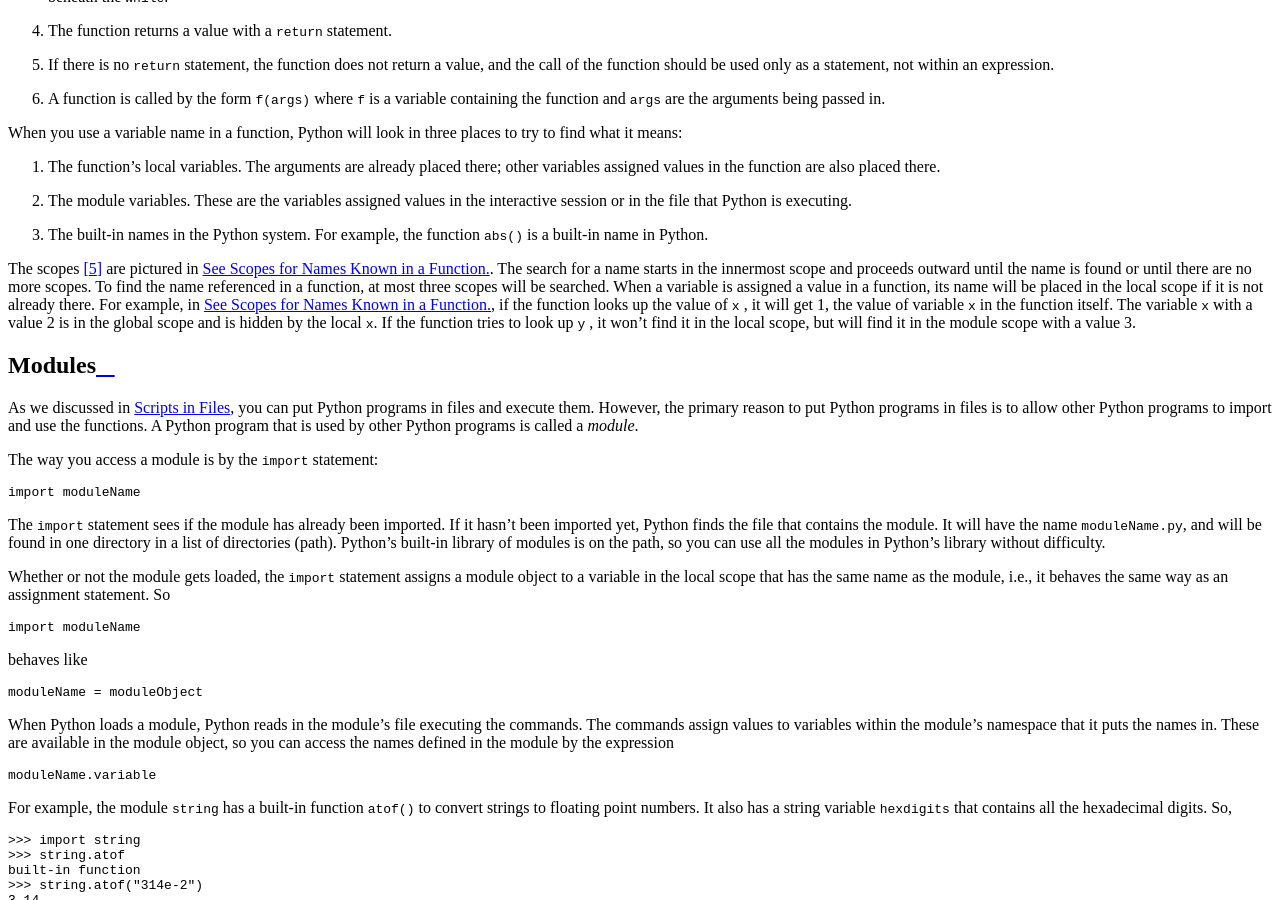
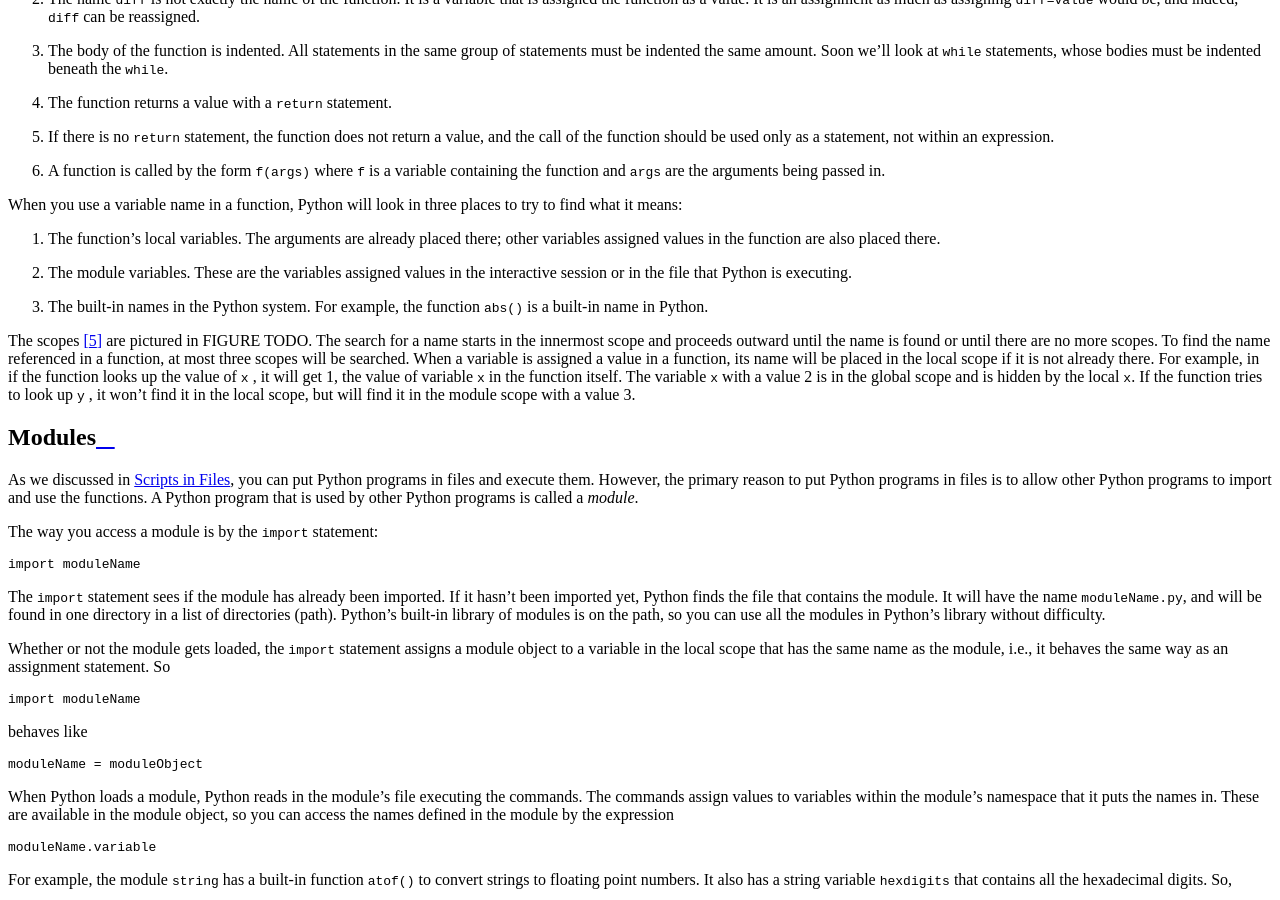
Before and after one commit to PurdueCAM2Project/SE4ML, a Sphinx documentation site: the page built from sphinx-book/source/software/chapter_python.rst, in a window 1280 px wide and 900 px high, scrolled down 7378 px. Built offline with Sphinx 7.4.7 and the Read the Docs theme 2.0.0, drawn with Linux system fonts in a browser that asks for light colours; some of the changed text lies outside the part shown.

Commit message:
updates to some section headings and adding cross referencing

```diff
--- a/sphinx-book/source/software/chapter_python.rst
+++ b/sphinx-book/source/software/chapter_python.rst
@@ -520,14 +527,14 @@ places to try to find what it means:
 #. The built-in names in the Python system. For example, the function
    ``abs()`` is a built-in name in Python.
 
-The scopes [5]_ are pictured in `See Scopes for Names Known in a
-Function. <chap2.html#83458>`__. The search for a name starts in the
+.. todo: Add scopes figure
+
+The scopes [5]_ are pictured in FIGURE TODO. The search for a name starts in the
 innermost scope and proceeds outward until the name is found or until
 there are no more scopes. To find the name referenced in a function, at
 most three scopes will be searched. When a variable is assigned a value
 in a function, its name will be placed in the local scope if it is not
-already there. For example, in `See Scopes for Names Known in a
-Function. <chap2.html#83458>`__, if the function looks up the value of
+already there. For example, in if the function looks up the value of
 ``x`` , it will get 1, the value of variable ``x`` in the function
 itself. The variable ``x`` with a value 2 is in the global scope and is
 hidden by the local ``x``. If the function tries to look up ``y`` , it
@@ -750,13 +757,13 @@ Python 2 allowed printing to a file. This has been subsumed by writing
 to a file. We recommend using the ``write()`` method on file objects to
 achive this.
 
-while loops
-~~~~~~~~~~~
+``while`` loops
+~~~~~~~~~~~~~~~~~
 
 .. _while-statement:
 
-while
-'''''
+``while``
+''''''''''
 
 The form of the ``while`` loop is
 
@@ -1199,8 +1207,8 @@ You can also delete an item from a listusing the ``del`` statement:
    >>> r
    [0, 1, 2, 6, 7, 8, 9]
 
-List objects have a number of methods you can call, as shown in table
-`See List Methods. <chap2.html#20881>`__. They fall into several groups.
+List objects have a number of methods you can call, as shown in the table :ref:`table-list-methods`.
+They fall into several groups.
 Two of the methods add elements to the list. Method call ``L.append(x)``
 adds an element ``x`` to the end of the list ``L`` (the new highest
 position). Method call ``L.insert(i,x)`` inserts an element ``x`` at any
@@ -1338,8 +1348,8 @@ positions, you can use the loop:
    for item in L:
       # do something with each item in L
 
-continue
-~~~~~~~~
+``continue`` Statement
+~~~~~~~~~~~~~~~~~~~~~~~~
 
 If you decide that you are finished with the current iteration of a
 loop, you can execute the continue statement. It consists of the single
@@ -1380,8 +1390,8 @@ where we iterate over a filtered result:
    placid
    mother
 
-break and else in loops
-~~~~~~~~~~~~~~~~~~~~~~~
+``break`` and ``else`` in loops
+~~~~~~~~~~~~~~~~~~~~~~~~~~~~~~~~~
 
 Often you will use a loop to search for something. Once you've found it,
 you want to escape from the loop. If you don't find it, you often need
@@ -1421,8 +1431,8 @@ is in Python too. It is perhaps not the best word to express the concept
 of *on normal termination*, but it is what Python uses.
 
 
-if-else
-'''''''
+``if-else``
+'''''''''''''
 
 statement will execute code based on whether an expression is true. The
 form of an ``if`` statement is
@@ -1442,8 +1452,8 @@ If you want to execute other code if the expression is false, use the
   else:
     indented code to be executed if expr is false
 
-elif
-''''
+``elif``
+''''''''
 
 Of course, you often want to test a sequence of conditions and execute
 code for the first one that's true. Because of indentation, it would be
```
Also changed, not shown: other parts of sphinx-book/source/software/chapter_python.rst (+36 -16 lines).
